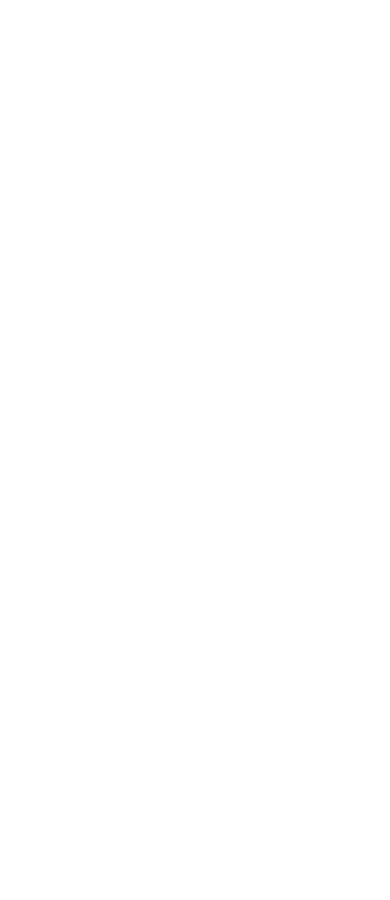
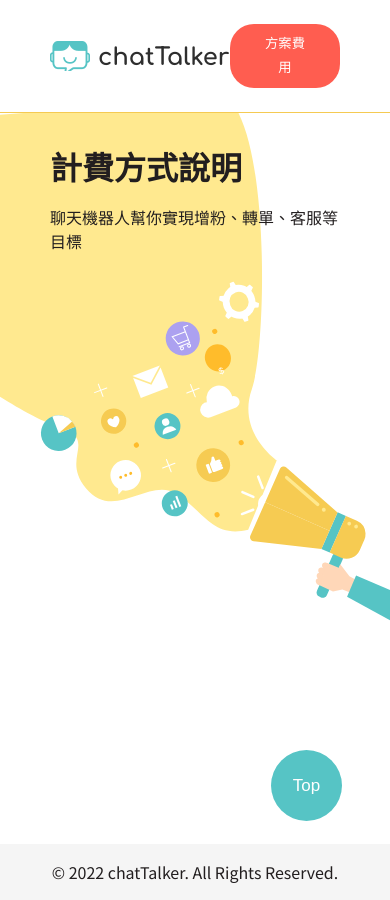
Before and after one commit to Bruno-Yu/hexschool_proBono_homework, a website with bundled scripts: page pricing.html in a window 390 px wide. Before the commit the page ends 844 px from the top, so only its background shows below. Built offline with nearby package versions, Linux system fonts and the light colour scheme; a web font is replaced by a local one.

Commit message:
adjusted banner

```diff
--- a/Sass/_base.scss
+++ b/Sass/_base.scss
@@ -1,10 +1,29 @@
 
 
 body{
+background: #FFFFFF;
+// font style
+color:$dark;
 font-family: $font-family-Noto-TC;
-color:$dark;
-background: #FFFFFF;
 font-size: 16px;
 line-height: 24px;
+}
 
+
+
+// layout
+.container{
+  width: 100%; //單寫width就會出現x軸了
+  padding:0 139px;
 }
+@media(max-width: 768px){
+  .container{
+      padding: 0 50px;
+  }
+}
+
+@media(max-width: 376px){
+  .container{
+      padding: 0 20px;
+  }
+}
--- a/Sass/_index.scss
+++ b/Sass/_index.scss
@@ -1,21 +1,4 @@
 // index.html
-
-// layout
-.container{
-  width: 100%; //單寫width就會出現x軸了
-  padding:0 139px;
-}
-@media(max-width: 768px){
-  .container{
-      padding: 0 50px;
-  }
-}
-
-@media(max-width: 376px){
-  .container{
-      padding: 0 20px;
-  }
-}
 
 
 // background
--- a/Sass/_pricing.scss
+++ b/Sass/_pricing.scss
@@ -0,0 +1,146 @@
+
+.pricing-bg{
+  background-image: url('../images/banner.svg') ;
+  background-position: right 0px top 0px;
+  background-repeat: no-repeat;
+  background-size: 885px 559px ;
+}
+@media(max-width:530px){
+  .pricing-bg{
+    background-image: none;
+  }
+}
+
+// header, navbar, banner
+.header{
+  width: 100%;
+  height: 100vh;
+
+  .navbar{
+    padding: 24px 0;
+  .container{
+  display: flex;
+  justify-content: space-between;
+  align-items: center;
+  }
+  .logo{
+    a h1{
+    display: block;
+    background:url('../images/logo.png');
+    width: 219px;
+    height: 40px;
+    background-size: cover;
+    text-indent: 101%;
+    white-space:nowrap;
+    overflow:hidden;
+    }
+  }
+  .price{
+    &-btn{
+    @include button(16px);
+      }
+    }
+  }
+  .pricing-banner{
+
+  &-section {
+
+      p{
+        font-size: 20px;
+        font-weight: bold;
+        color: $primary;
+        line-height: 26px;
+      }
+      &-title{
+        padding-top: 30px;
+        font-size: 48px;
+        font-weight: bold;
+        line-height: 70px;
+      }
+      &-subTitle{
+        margin-top: 16px;
+        font-size: 20px;
+        line-height: 29px;
+
+      }
+    }
+  }
+}
+@media(max-width:530px){
+  .header{
+    .navbar {
+      border-bottom: 1px solid $warning;
+
+      .logo {
+        a h1 {
+          width: 180px;
+          height: 30px;
+        }
+      }
+    }
+  .pricing-banner{
+  background-image:url('../images/banner_sm.svg') ;
+  background-position: top 0px right 0px;
+  background-repeat: no-repeat;
+  background-size: 100vw auto;
+    height: 90vh;
+    &-section {
+      margin-bottom: auto;
+    p{
+        font-size: 16px;
+        line-height: 26px;
+      }
+      &-title{
+        font-size: 32px;
+        line-height: 46px;
+      }
+      &-subTitle{
+        margin-top: 16px;
+        font-size: 16px;
+        line-height: 24px;
+
+      }
+    }
+  }
+}
+
+}
+
+@media(max-width: 376px){
+  .header{
+    .navbar {
+      border-bottom: 1px solid $warning;
+
+      .logo {
+        a h1 {
+          width: 131px;
+          height: 24px;
+        }
+      }
+    }
+  .pricing-banner{
+  background-image:url('../images/banner_sm.svg') ;
+  background-position: top 0px right 0px;
+  background-repeat: no-repeat;
+  background-size: 100vw auto;
+  height: 90vh;
+    &-section {
+    p{
+        font-size: 16px;
+        line-height: 26px;
+      }
+      &-title{
+        font-size: 32px;
+        line-height: 46px;
+      }
+      &-subTitle{
+        margin-top: 16px;
+        font-size: 16px;
+        line-height: 24px;
+        margin-bottom: auto;
+
+      }
+    }
+  }
+}
+}
--- a/pricing.html
+++ b/pricing.html
@@ -30,6 +30,32 @@
     <meta property="og:site_name" content=" chatTalker" />
 </head>
 <body>
-
+    <div class="pricing-bg">
+    <button type="button" class="btn-toTop">Top</button>
+    <div class="header">
+      <div class="navbar">
+          <div class="container">
+            <div class="logo">
+              <a href="#"><h1>chatTalker</h1></a>
+            </div>
+          <div class="price">
+            <button type="button" onclick="location.href='./pricing.html'" class="price-btn btn-danger">方案費用</button>
+            </div>
+          </div>
+        </div>
+      <div class="pricing-banner">
+        <div class="container">
+            <div class="pricing-banner-section">
+              <h2 class="pricing-banner-section-title">計費方式說明</h2>
+              <h5 class="pricing-banner-section-subTitle">聊天機器人幫你實現增粉、轉單、客服等目標</h5>
+            </div>
+          </div>
+        </div>
+      </div>
+      <div class="footer">
+        <p>© 2022 chatTalker. All Rights Reserved.</p>
+    </div>
+  </div>
+  <script type="module" src="./javascript/all.js"></script>
 </body>
 </html>
```
Also changed, not shown: Sass/all.css, 1 other file.
